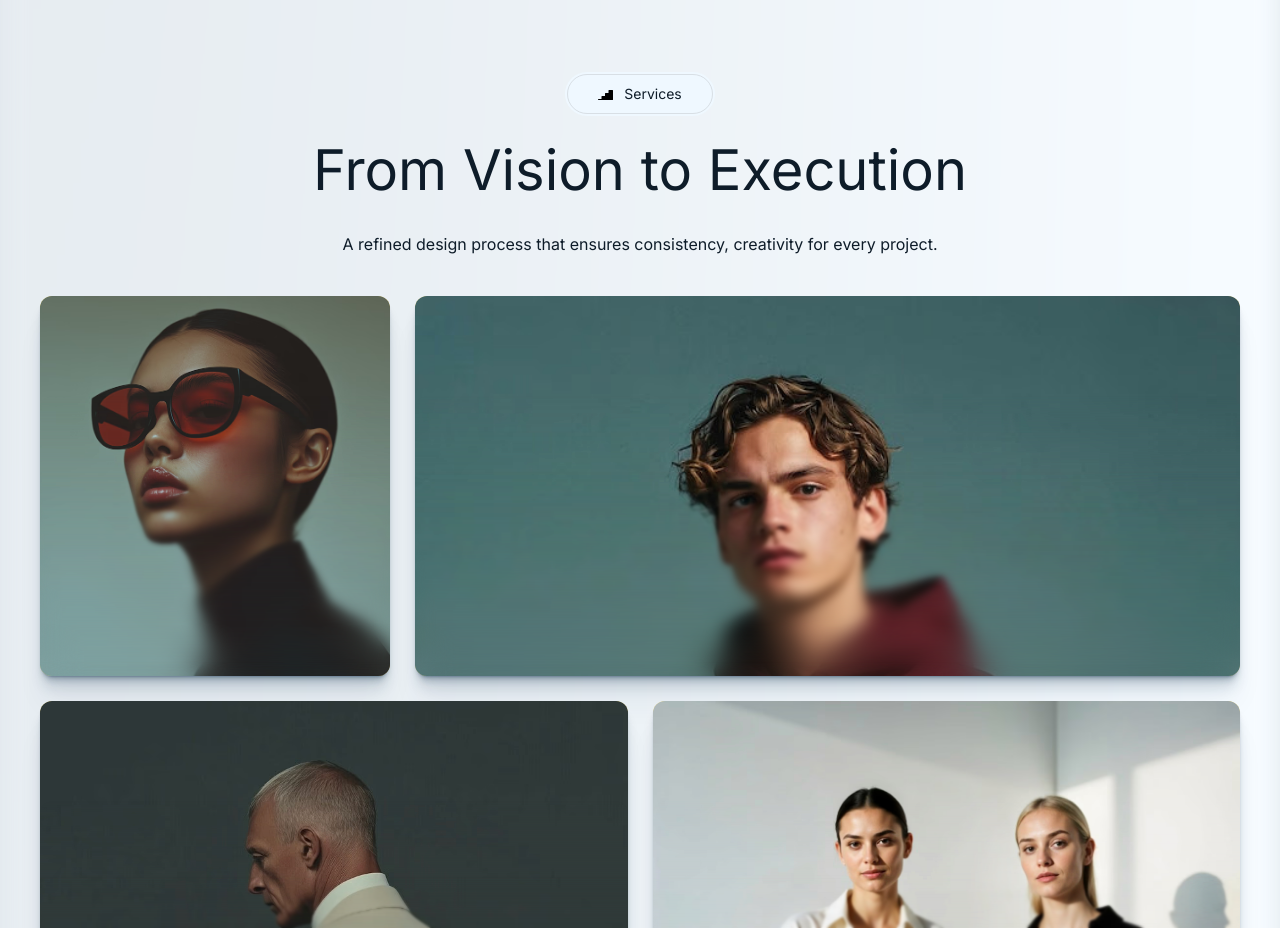
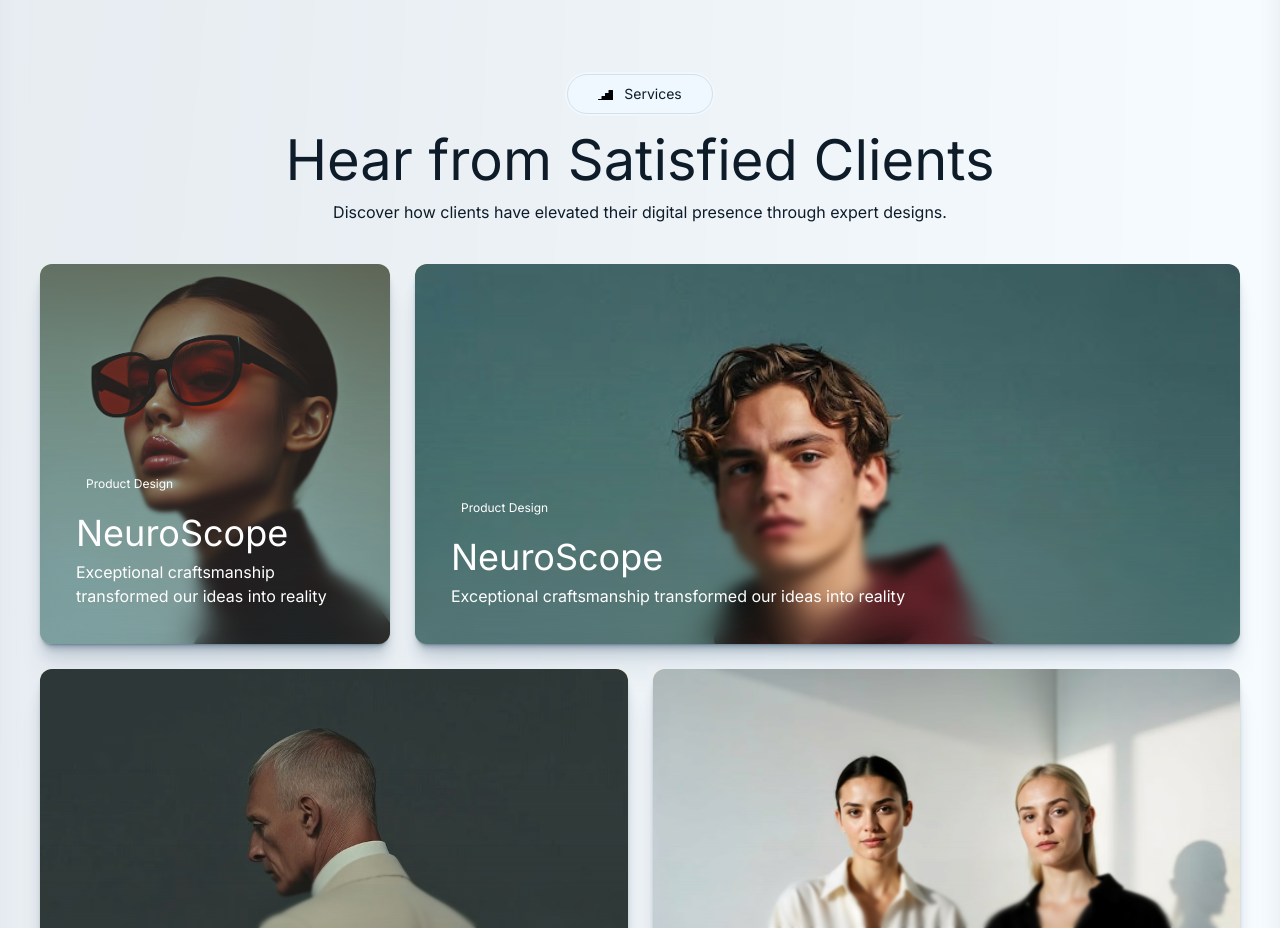
Before and after one commit to ask0ldd/FolioV2, a React (Vite) app: page / in a window 1280 px wide. Shown: the part 6020-6948 px from the top of the page. Built offline with nearby package versions, Linux system fonts and the light colour scheme.

Commit message:
*edit* front / happy clients items : texts

```diff
--- a/src/pages/app/sections/HappyClients.tsx
+++ b/src/pages/app/sections/HappyClients.tsx
@@ -23,14 +23,14 @@ export default function HappyClients(){
                     Services
                 </span>
             </div>
-            <h2 className='dm-sans text-[56px] mt-[12px]'>From Vision to Execution</h2>
-            <span className='mt-[20px]'>A refined design process that ensures consistency, creativity for every project.</span>
+            <h2 className='dm-sans text-[36px] leading-[2rem] text-center md:text-[44px] xl:text-[56px] mt-[12px] md:mt-[28px]'>Hear from Satisfied Clients</h2>
+            <span className='text-[14px] md:text-[16px] mt-[18px] md:mt-[24px] text-center'>Discover how clients have elevated their digital presence through expert designs.</span>
 
             <div className='flex flex-col md:flex-row md:flex-wrap gap-[25px] w-full max-w-[1200px] mt-[40px]'>
 
                 <div className='relative h-[380px] w-full md:max-w-[350px] md:flex-[40%] md:shrink md:grow bg-amber-200 overflow-hidden rounded-[12px] greyShadow'>
                     <img src={client1} className='absolute top-0 left-0 h-full w-full md:w-auto object-cover'/>
-                    <div className='relative w-full h-[80%] mt-[100px]'>
+                    <div className='relative flex flex-col w-full h-[80%] mt-[100px] z-10'>
                         {blurLayers.map((layer, idx) => (
                             <div
                                 key={idx}
@@ -47,6 +47,11 @@ export default function HappyClients(){
                                 }}
                             />
                         ))}
+                    </div>
+                    <div className='absolute top-0 left-0 flex flex-col justify-end text-white z-20 p-[36px] h-full'>
+                        <span className='text-[12px] HappyClientsInnerWhiteShadows px-[10px] py-[6px] rounded-full w-fit'>Product Design</span>
+                        <span className='text-[36px] mt-[7px]'>NeuroScope</span>
+                        <span>Exceptional craftsmanship transformed our ideas into reality</span>
                     </div>
                 </div>
                 <div className='relative h-[380px] w-full max-h-[380px] md:flex-[40%] md:shrink md:grow bg-amber-200 overflow-hidden rounded-[12px] greyShadow'>
@@ -68,6 +73,11 @@ export default function HappyClients(){
                                 }}
                             />
                         ))}
+                    </div>
+                    <div className='absolute top-0 left-0 flex flex-col justify-end text-white z-20 p-[36px] h-full'>
+                        <span className='text-[12px] HappyClientsInnerWhiteShadows px-[10px] py-[6px] rounded-full w-fit'>Product Design</span>
+                        <span className='text-[36px] mt-[7px]'>NeuroScope</span>
+                        <span>Exceptional craftsmanship transformed our ideas into reality</span>
                     </div>
                 </div>
 
```
